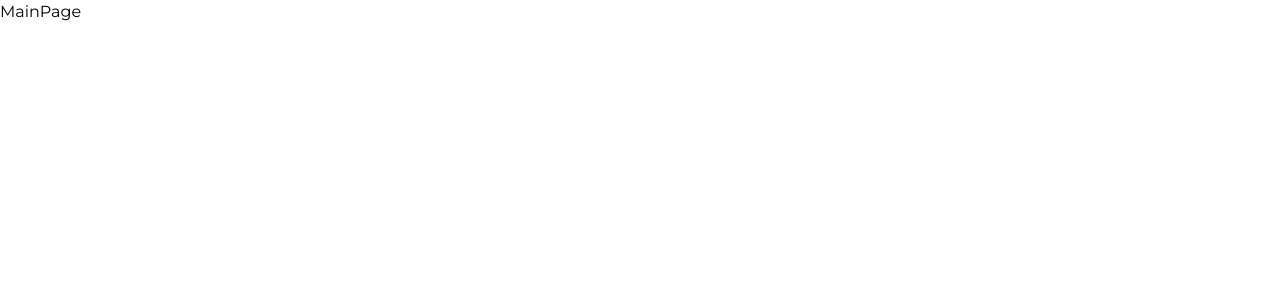
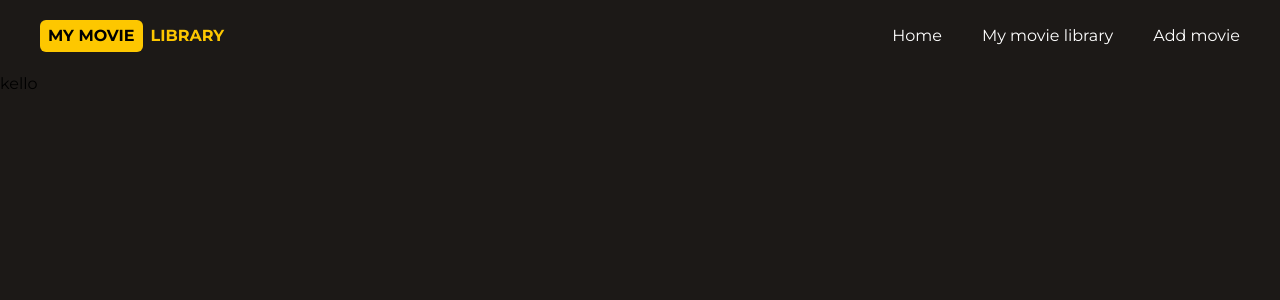
Before and after one commit to Vitalina-Korchova/my-movie-library-app, a React (Vite) app: page /movie in a window 1280 px wide. Shown: the top 300 px of the page. Built offline with nearby package versions, Linux system fonts and the light colour scheme.

Commit message:
just update smth

```diff
--- a/src/App.tsx
+++ b/src/App.tsx
@@ -7,6 +7,7 @@ import NotFoundPage from "./pages/NotFoundPage";
 import { BrowserRouter as Router, Route, Routes } from "react-router-dom";
 import { Provider } from "react-redux";
 import { store } from "./store/store";
+import DetailedInfoMovie from "./pages/DetailedInfoMovie";
 
 export default function App() {
   return (
@@ -17,6 +18,7 @@ export default function App() {
             <Route path="/" element={<MainPage />} />
             <Route path="/movie-library" element={<LibraryPage />} />
             <Route path="/add-movie" element={<AddMoviePage />} />
+            <Route path="/movie" element={<DetailedInfoMovie />} />
             <Route path="*" element={<NotFoundPage />} />
           </Routes>
         </Router>
--- a/src/components/add-movie/DetailsMovieObject.tsx
+++ b/src/components/add-movie/DetailsMovieObject.tsx
@@ -12,6 +12,8 @@ type MovieInfoSelected = {
   onAddMovie: () => void;
   onRemoveMovie: () => void;
   checkingIdInLibrary: boolean;
+  selectedCount: number | 0;
+  onClickStars: (index: number) => void;
 };
 
 export default function DetailsMovieObject({
@@ -26,6 +28,8 @@ export default function DetailsMovieObject({
   onAddMovie,
   onRemoveMovie,
   checkingIdInLibrary,
+  selectedCount,
+  onClickStars,
 }: MovieInfoSelected) {
   return (
     <>
@@ -40,11 +44,11 @@ export default function DetailsMovieObject({
             </div>
             <span>{genres}</span>
             <span>{country}</span>
-            <span>Rating: {rating} / 10</span>
+            <span>IMDB Rating: {rating} / 10</span>
           </div>
         </div>
         <span className="font-bold text-xl mt-5 text-center">My rating</span>
-        <Stars />
+        <Stars selectedCount={selectedCount} onClickStars={onClickStars} />
         <div>
           <span>{plot}</span>
         </div>
--- a/src/components/add-movie/Stars.tsx
+++ b/src/components/add-movie/Stars.tsx
@@ -1,13 +1,11 @@
-import { useState } from "react";
 import { FaRegStar, FaStar } from "react-icons/fa";
 
-export default function Stars() {
-  const [selectedCount, setSelectedCount] = useState<number>(0);
+type StarsProps = {
+  selectedCount: number;
+  onClickStars: (index: number) => void;
+};
 
-  const handleClick = (index: number) => {
-    setSelectedCount(index + 1);
-  };
-
+export default function Stars({ selectedCount, onClickStars }: StarsProps) {
   return (
     <div
       className="flex flex-row gap-2 text-4xl text-yellow-400 py-5 justify-center items-center
@@ -16,7 +14,7 @@ export default function Stars() {
       {[...Array(10)].map((_, index) => (
         <div
           key={index}
-          onClick={() => handleClick(index)}
+          onClick={() => onClickStars(index)}
           className="cursor-pointer"
         >
           {index < selectedCount ? <FaStar /> : <FaRegStar />}
--- a/src/pages/AddMoviePage.tsx
+++ b/src/pages/AddMoviePage.tsx
@@ -20,6 +20,7 @@ import { TypeRootState } from "../store/store";
 export default function AddMoviePage() {
   const [searchValue, setSearchValue] = useState("");
   const [selectedMovieId, setSelectedMovieId] = useState<string>("");
+  const [selectedCount, setSelectedCount] = useState<number>(0);
 
   const dispatch = useDispatch();
 
@@ -48,6 +49,7 @@ export default function AddMoviePage() {
     Type: dataId?.Type,
     Actors: dataId?.Actors,
     Language: dataId?.Language,
+    userRating: selectedCount,
   };
 
   const addMovie = () => {
@@ -69,6 +71,10 @@ export default function AddMoviePage() {
   const checkingIdInLibrary = useSelector((state: TypeRootState) =>
     checkIsInLibrary(state, selectedMovieId)
   );
+
+  const handleClickStars = (index: number) => {
+    setSelectedCount(index + 1);
+  };
 
   return (
     <>
@@ -155,6 +161,8 @@ export default function AddMoviePage() {
                   onAddMovie={addMovie}
                   onRemoveMovie={removeMovie}
                   checkingIdInLibrary={checkingIdInLibrary}
+                  selectedCount={selectedCount}
+                  onClickStars={handleClickStars}
                 />
               </>
             )}
--- /dev/null
+++ b/src/pages/DetailedInfoMovie.tsx
@@ -0,0 +1,14 @@
+import { useParams } from "react-router-dom";
+import NavPage from "../components/navigation/NavPage";
+
+export default function DetailedInfoMovie() {
+  const { id } = useParams<{ id: string }>(); // витягуємо параметр з URL
+  return (
+    <>
+      <div className=" flex flex-col bg-stone-900 w-full bg-cover min-h-screen">
+        <NavPage />
+        <h2>kello</h2>
+      </div>
+    </>
+  );
+}
--- a/src/pages/NotFoundPage.tsx
+++ b/src/pages/NotFoundPage.tsx
@@ -1,7 +1,7 @@
 export default function NotFoundPage() {
   return (
     <>
-      <h1>MainPage</h1>
+      <h1>Error page</h1>
     </>
   );
 }
```
Also changed, not shown: src/utils/filterFunctions.ts (deleted).
